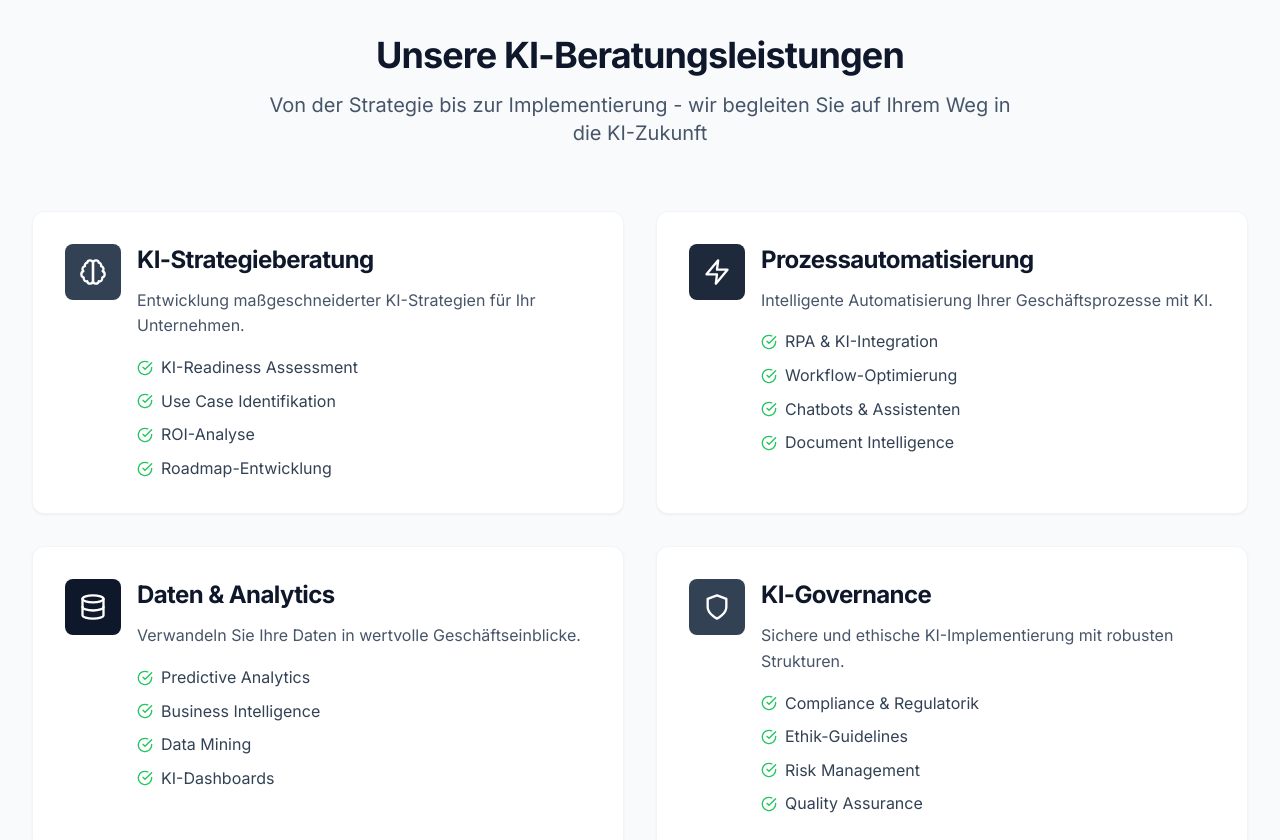
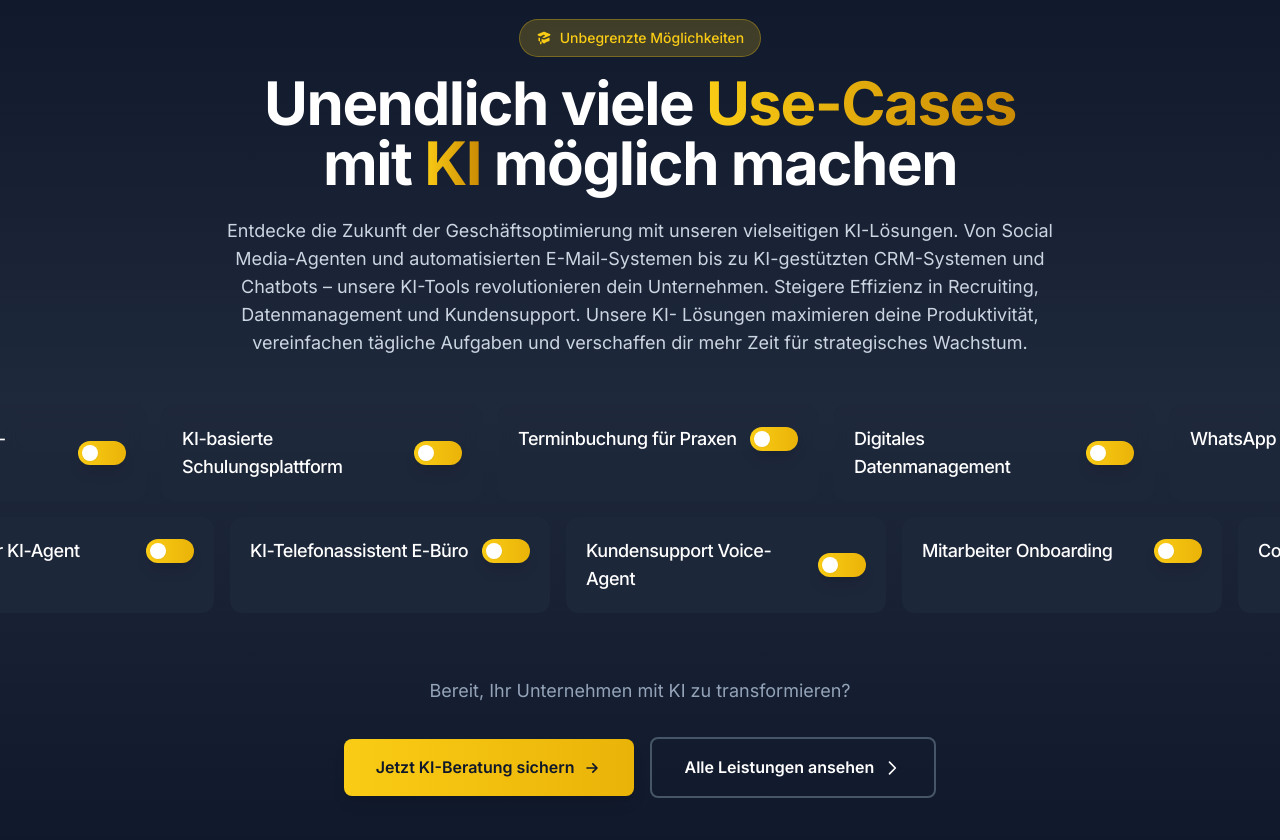
Before and after one commit to alexodexo/denck-landing, a Next.js app: page / in a window 1280 px wide. Shown: the part 1460-2300 px from the top of the page. Built offline with nearby package versions, Linux system fonts and the light colour scheme.

Commit message:
ich glaube das ist mehr als strafbar

```diff
--- /dev/null
+++ b/src/components/home/UseCasesSection.js
@@ -0,0 +1,173 @@
+// src/components/home/UseCasesSection.js
+import { useEffect, useRef, useState } from 'react'
+
+export default function UseCasesSection() {
+  const scrollRef1 = useRef(null)
+  const scrollRef2 = useRef(null)
+  const [isPaused, setIsPaused] = useState(false)
+
+  const useCasesRow1 = [
+    'KI-Agent zur Email-Bearbeitung',
+    'KI-basierte Schulungsplattform',
+    'Terminbuchung für Praxen',
+    'Digitales Datenmanagement',
+    'WhatsApp Leadgen Agent',
+    'KI-gestütztes CRM-System',
+    'Kundensupport KI-Chatbot',
+    'KI-basierter SEO-Content',
+    'Recruiting KI-Telefon-Agent'
+  ]
+
+  const useCasesRow2 = [
+    'KI-Telefonassistent E-Büro',
+    'Kundensupport Voice-Agent',
+    'Mitarbeiter Onboarding',
+    'Corporate KI-Influencer',
+    'Social Media KI-Agent',
+    'Automatisiertes Email-System',
+    'KI-Automatisierte Datenanalyse',
+    'Blogartikel KI-Agent',
+    'Newsletter KI-Agent'
+  ]
+
+  // Duplicate arrays for seamless infinite scroll
+  const duplicatedRow1 = [...useCasesRow1, ...useCasesRow1]
+  const duplicatedRow2 = [...useCasesRow2, ...useCasesRow2]
+
+  useEffect(() => {
+    const scrollContainer1 = scrollRef1.current
+    const scrollContainer2 = scrollRef2.current
+    if (!scrollContainer1 || !scrollContainer2) return
+
+    let scrollPosition1 = 0
+    let scrollPosition2 = scrollContainer2.scrollWidth / 2
+    let animationId
+
+    const scroll = () => {
+      if (!isPaused) {
+        // Row 1 scrolls left
+        scrollPosition1 += 0.5
+        if (scrollPosition1 >= scrollContainer1.scrollWidth / 2) {
+          scrollPosition1 = 0
+        }
+        scrollContainer1.scrollLeft = scrollPosition1
+
+        // Row 2 scrolls right
+        scrollPosition2 -= 0.5
+        if (scrollPosition2 <= 0) {
+          scrollPosition2 = scrollContainer2.scrollWidth / 2
+        }
+        scrollContainer2.scrollLeft = scrollPosition2
+      }
+      animationId = requestAnimationFrame(scroll)
+    }
+
+    animationId = requestAnimationFrame(scroll)
+
+    return () => {
+      if (animationId) {
+        cancelAnimationFrame(animationId)
+      }
+    }
+  }, [isPaused])
+
+  const UseCaseCard = ({ title }) => (
+    <div className="flex-shrink-0 bg-slate-800/90 backdrop-blur rounded-xl p-5 w-72 sm:w-80 hover:bg-slate-700/90 transition-all duration-300 cursor-pointer group use-case-glow">
+      <div className="flex items-center justify-between">
+        <h3 className="text-white font-medium text-base sm:text-lg pr-3 leading-tight">
+          {title}
+        </h3>
+        <div className="flex-shrink-0">
+          <div className="w-12 h-6 bg-gradient-to-r from-yellow-400 to-yellow-500 rounded-full relative transition-all duration-300 group-hover:from-yellow-300 group-hover:to-yellow-400 shadow-lg">
+            <div className="absolute top-1 left-1 w-4 h-4 bg-white rounded-full transition-transform duration-300 group-hover:translate-x-6 shadow-sm"></div>
+          </div>
+        </div>
+      </div>
+    </div>
+  )
+
+  return (
+    <section className="py-16 sm:py-20 bg-gradient-to-b from-slate-900 via-slate-800 to-slate-900 overflow-hidden">
+      <div className="container-width">
+        <div className="text-center mb-12">
+          <div className="inline-block mb-4">
+            <span className="inline-flex items-center px-4 py-2 bg-yellow-400/20 backdrop-blur border border-yellow-400/30 rounded-full text-yellow-400 text-sm font-medium">
+              <svg className="w-4 h-4 mr-2" fill="currentColor" viewBox="0 0 20 20">
+                <path d="M10.394 2.08a1 1 0 00-.788 0l-7 3a1 1 0 000 1.84L5.25 8.051a.999.999 0 01.356-.257l4-1.714a1 1 0 11.788 1.838L7.667 9.088l1.94.831a1 1 0 00.787 0l7-3a1 1 0 000-1.838l-7-3zM3.31 9.397L5 10.12v4.102a8.969 8.969 0 00-1.05-.174 1 1 0 01-.89-.89 11.115 11.115 0 01.25-3.762zM9.3 16.573A9.026 9.026 0 007 14.935v-3.957l1.818.78a3 3 0 002.364 0l5.508-2.361a11.026 11.026 0 01.25 3.762 1 1 0 01-.89.89 8.968 8.968 0 00-5.35 2.524 1 1 0 01-1.4 0zM6 18a1 1 0 001-1v-2.065a8.935 8.935 0 00-2-.712V17a1 1 0 001 1z"/>
+              </svg>
+              Unbegrenzte Möglichkeiten
+            </span>
+          </div>
+
+          <h2 className="text-3xl sm:text-4xl lg:text-5xl xl:text-6xl font-bold text-white mb-6 leading-tight">
+            Unendlich viele <span className="text-transparent bg-clip-text bg-gradient-to-r from-yellow-400 to-yellow-600">Use-Cases</span><br />
+            mit <span className="text-transparent bg-clip-text bg-gradient-to-r from-yellow-400 to-yellow-600">KI</span> möglich machen
+          </h2>
+
+          <p className="text-base sm:text-lg text-slate-300 max-w-4xl mx-auto leading-relaxed px-4">
+            Entdecke die Zukunft der Geschäftsoptimierung mit unseren vielseitigen KI-Lösungen.
+            Von Social Media-Agenten und automatisierten E-Mail-Systemen bis zu KI-gestützten
+            CRM-Systemen und Chatbots – unsere KI-Tools revolutionieren dein Unternehmen.
+            Steigere Effizienz in Recruiting, Datenmanagement und Kundensupport. Unsere KI-
+            Lösungen maximieren deine Produktivität, vereinfachen tägliche Aufgaben und
+            verschaffen dir mehr Zeit für strategisches Wachstum.
+          </p>
+        </div>
+
+        <div className="space-y-4 -mx-4 sm:-mx-6 lg:-mx-8">
+          {/* First Row - Scrolls Left */}
+          <div
+            ref={scrollRef1}
+            className="flex gap-4 overflow-hidden use-cases-scroll pl-4 sm:pl-6 lg:pl-8"
+            onMouseEnter={() => setIsPaused(true)}
+            onMouseLeave={() => setIsPaused(false)}
+          >
+            {duplicatedRow1.map((useCase, index) => (
+              <UseCaseCard key={`row1-${index}`} title={useCase} />
+            ))}
+          </div>
+
+          {/* Second Row - Scrolls Right */}
+          <div
+            ref={scrollRef2}
+            className="flex gap-4 overflow-hidden use-cases-scroll pl-4 sm:pl-6 lg:pl-8"
+            onMouseEnter={() => setIsPaused(true)}
+            onMouseLeave={() => setIsPaused(false)}
+          >
+            {duplicatedRow2.map((useCase, index) => (
+              <UseCaseCard key={`row2-${index}`} title={useCase} />
+            ))}
+          </div>
+        </div>
+
+        <div className="mt-16 text-center">
+          <p className="text-slate-400 mb-8 text-base sm:text-lg">
+            Bereit, Ihr Unternehmen mit KI zu transformieren?
+          </p>
+
+          <div className="flex flex-col sm:flex-row gap-4 justify-center items-center">
+            <a
+              href="/kontakt"
+              className="group inline-flex items-center px-6 sm:px-8 py-3 sm:py-4 bg-gradient-to-r from-yellow-400 to-yellow-500 text-slate-900 rounded-lg font-semibold hover:from-yellow-300 hover:to-yellow-400 transition-all duration-200 transform hover:scale-105 shadow-lg hover:shadow-xl"
+            >
+              Jetzt KI-Beratung sichern
+              <svg className="ml-2 h-5 w-5 group-hover:translate-x-1 transition-transform" fill="none" stroke="currentColor" viewBox="0 0 24 24" xmlns="http://www.w3.org/2000/svg">
+                <path strokeLinecap="round" strokeLinejoin="round" strokeWidth={2} d="M13 7l5 5m0 0l-5 5m5-5H6" />
+              </svg>
+            </a>
+
+            <a
+              href="/leistungen"
+              className="group inline-flex items-center px-6 sm:px-8 py-3 sm:py-4 bg-transparent text-white border-2 border-slate-600 rounded-lg font-semibold hover:bg-slate-800 hover:border-slate-500 transition-all duration-200"
+            >
+              Alle Leistungen ansehen
+              <svg className="ml-2 h-5 w-5 group-hover:translate-x-1 transition-transform" fill="none" stroke="currentColor" viewBox="0 0 24 24" xmlns="http://www.w3.org/2000/svg">
+                <path strokeLinecap="round" strokeLinejoin="round" strokeWidth={2} d="M9 5l7 7-7 7" />
+              </svg>
+            </a>
+          </div>
+        </div>
+      </div>
+    </section>
+  )
+}
--- a/src/pages/index.js
+++ b/src/pages/index.js
@@ -1,6 +1,7 @@
 // src/pages/index.js
 import HeroSection from '../components/home/HeroSection'
 import ProblemSolutionSection from '../components/home/ProblemSolutionSection'
+import UseCasesSection from '../components/home/UseCasesSection'
 import ServicesSection from '../components/home/ServicesSection'
 import ProcessSection from '../components/home/ProcessSection'
 import TestimonialsSection from '../components/home/TestimonialsSection'
@@ -11,6 +12,7 @@ export default function HomePage() {
     <>
       <HeroSection />
       <ProblemSolutionSection />
+      <UseCasesSection />
       <ServicesSection />
       <ProcessSection />
       <TestimonialsSection />
--- a/src/styles/globals.css
+++ b/src/styles/globals.css
@@ -95,6 +95,33 @@ h1, h2, h3, h4, h5, h6 {
   @apply bg-white rounded-xl shadow-sm border border-navy-100 p-8 hover:shadow-lg transition-shadow duration-300;
 }
 
+/* Use Cases Section Scrollbar */
+.use-cases-scroll::-webkit-scrollbar {
+  display: none;
+}
+
+.use-cases-scroll {
+  -ms-overflow-style: none;
+  scrollbar-width: none;
+}
+
+/* Use Case Card Animation */
+@keyframes glow {
+  0% {
+    box-shadow: 0 0 5px rgba(251, 191, 36, 0.5);
+  }
+  50% {
+    box-shadow: 0 0 20px rgba(251, 191, 36, 0.8), 0 0 30px rgba(251, 191, 36, 0.6);
+  }
+  100% {
+    box-shadow: 0 0 5px rgba(251, 191, 36, 0.5);
+  }
+}
+
+.use-case-glow:hover {
+  animation: glow 2s infinite;
+}
+
 /* Animations */
 @keyframes fade-in {
   from {
@@ -148,3 +175,10 @@ h1, h2, h3, h4, h5, h6 {
 .focus-ring {
   @apply focus:outline-none focus:ring-2 focus:ring-navy-500 focus:ring-offset-2;
 }
+
+/* Mobile Optimizations */
+@media (max-width: 640px) {
+  .use-case-card {
+    width: 280px;
+  }
+}
```
